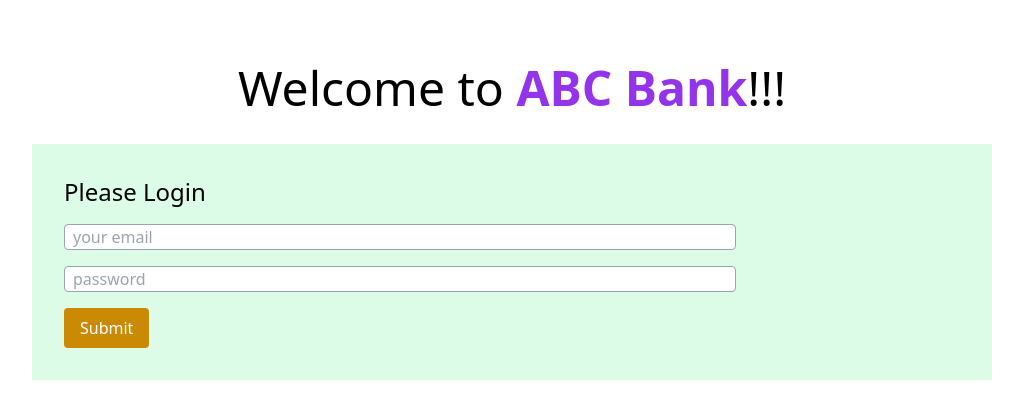
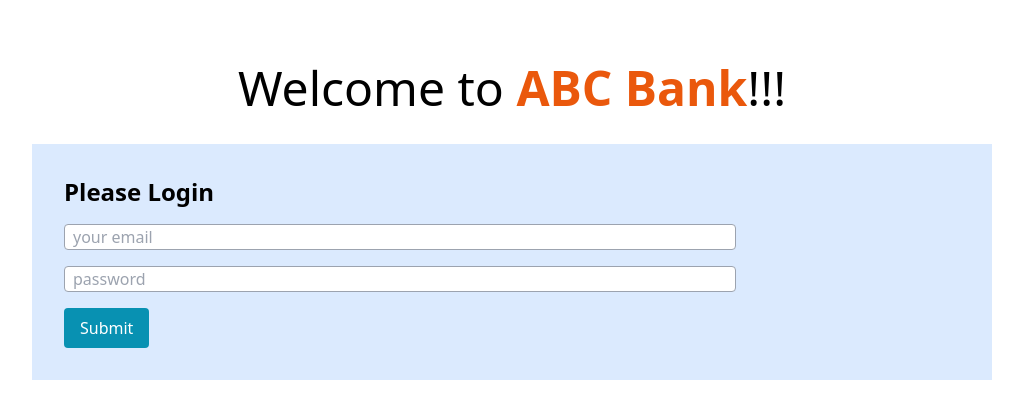
Before and after one commit to JuthyNadi-a/Bank-site, a plain HTML site: page login.html in a window 1280 px wide. Shown: the whole page, without its empty margins (128-1151 px from the left). Drawn offline with nearby package versions, Linux system fonts and the light colour scheme.

Commit message:
style for loggin page updated

```diff
--- a/login.html
+++ b/login.html
@@ -11,12 +11,12 @@
     <header>
       <h1 class="text-5xl text-center mt-16">
         Welcome to
-        <span class="font-semibold text-purple-600">ABC Bank</span>!!!
+        <span class="font-semibold text-orange-600">ABC Bank</span>!!!
       </h1>
     </header>
     <main>
-      <section class="bg-green-100 w-3/4 p-8 mx-auto mt-8">
-        <h3 class="text-2xl mb-4">Please Login</h3>
+      <section class="bg-blue-100 w-3/4 p-8 mx-auto mt-8">
+        <h3 class="text-2xl mb-4 font-semibold">Please Login</h3>
         <div>
           <input
             id="user-email"
@@ -33,7 +33,7 @@
           />
           <button
             id="login-submit"
-            class="bg-yellow-600 px-4 rounded py-2 text-white font-medium"
+            class="bg-cyan-600 px-4 rounded py-2 text-white font-medium"
           >
             Submit
           </button>
```
